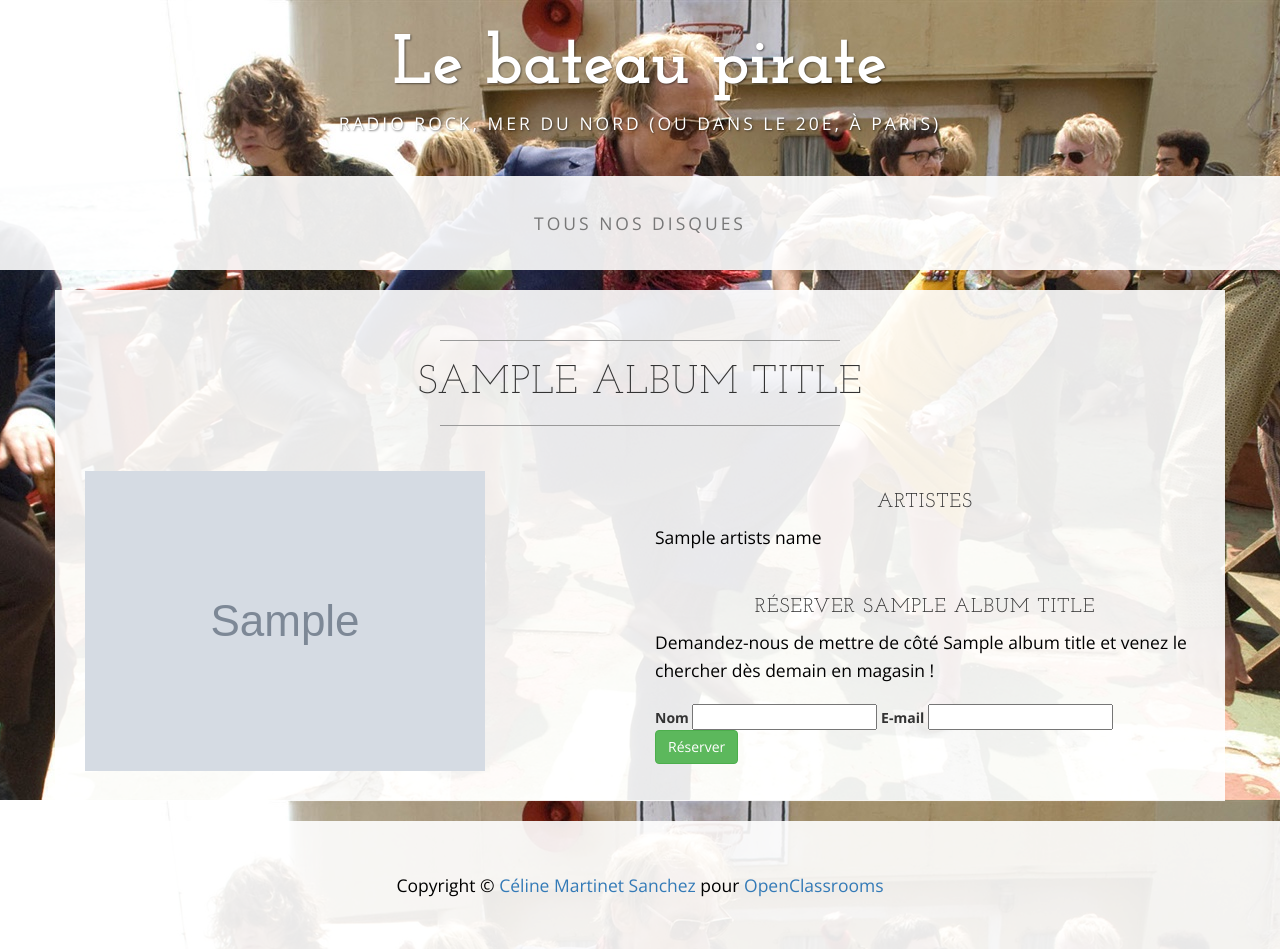
After one commit to codbear/django-training, a Django app: template disquaire/store/templates/store/single.html in a window 1280 px wide. The commit adds this page. Run offline with Django 3.2, Linux system fonts and the light colour scheme; the template is opened without the code that fills it: most values are stand-ins (such as "Sample title", 1, 10 or a date in 2020); grey boxes marked "Sample" are stand-in pictures; some libraries are stand-ins or nearby versions.

Commit message:
feat(store): create listing, single and search views

```diff
--- a/disquaire/disquaire/urls.py
+++ b/disquaire/disquaire/urls.py
@@ -21,7 +21,7 @@ from store import views
 
 urlpatterns = [
     path('', views.index),
-    path('store/', include('store.urls')),
+    path('store/', include('store.urls', namespace='store')),
     path('admin/', admin.site.urls),
 ]
 
--- a/disquaire/store/templates/store/base.html
+++ b/disquaire/store/templates/store/base.html
@@ -43,7 +43,7 @@
             <div class="collapse navbar-collapse" id="bs-example-navbar-collapse-1">
                 <ul class="nav navbar-nav">
                     <li>
-                        <a href="/">Tous nos disques</a>
+                        <a href="{% url "store:listing"%}">Tous nos disques</a>
                     </li>
                 </ul>
             </div>
--- a/disquaire/store/templates/store/index.html
+++ b/disquaire/store/templates/store/index.html
@@ -2,6 +2,6 @@
 
 {% block content %}
 
-{% include 'store/list.html' %}
+{% include 'store/list.html' with list_title='Nos derniers disques' %}
 
 {% endblock %}
--- /dev/null
+++ b/disquaire/store/templates/store/single.html
@@ -0,0 +1,36 @@
+{% extends 'store/base.html' %}
+
+{% block content %}
+<hr>
+<h1 class="intro-text text-center">{{ album_title }}</h1>
+<hr class="detail-separator">
+<div class="col-md-6">
+  <img src="{{ thumbnail }}" alt="{{ album_title }}" class="img-responsive">
+</div>
+<div class="col-md-6">
+  <div style="margin-bottom:45px">
+    <h2 class="text-center artist_name">Artistes</h2>
+    <p>{{ artists_name }}</p>
+  </div>
+
+  <h2 class="text-center artist_name">Réserver {{ album_title }}</h2>
+  <p style="margin-bottom: 20px;">Demandez-nous de mettre de côté {{ album_title }} et venez le chercher dès demain en magasin ! </p>
+  <form class="form-inline" action="/" method="post">
+
+    <div class="form-group">
+      <label for="name" class="control-label">Nom</label>
+      <input type="text" name="name" value="" id="name">
+    </div>
+    <div class="form-group">
+      <label for="email" class="control-label">E-mail</label>
+      <input type="text" name="email" value="" id="email">
+    </div>
+    <!-- <input type="hidden" class="hidden" value="" name="album_id"> -->
+
+    <button type="submit" class="btn btn-success">Réserver</button>
+  </form>
+
+</div>
+
+
+{% endblock %}
--- a/disquaire/store/urls.py
+++ b/disquaire/store/urls.py
@@ -2,8 +2,9 @@ from django.urls import path
 
 from . import views
 
+app_name = 'store'
 urlpatterns = [
-    path('', views.listing),
-    path('albums/<int:album_id>/', views.single),
-    path('search/', views.search),
+    path('', views.listing, name='listing'),
+    path('albums/<int:album_id>/', views.single, name='single'),
+    path('search/', views.search, name='search'),
 ]
```
Also changed, not shown: disquaire/store/templates/store/list.html (+16 -2 lines), disquaire/store/templates/store/listing.html (added, +7 -0 lines), disquaire/store/templates/store/search.html (added, +7 -0 lines), disquaire/store/views.py (+24 -29 lines).
